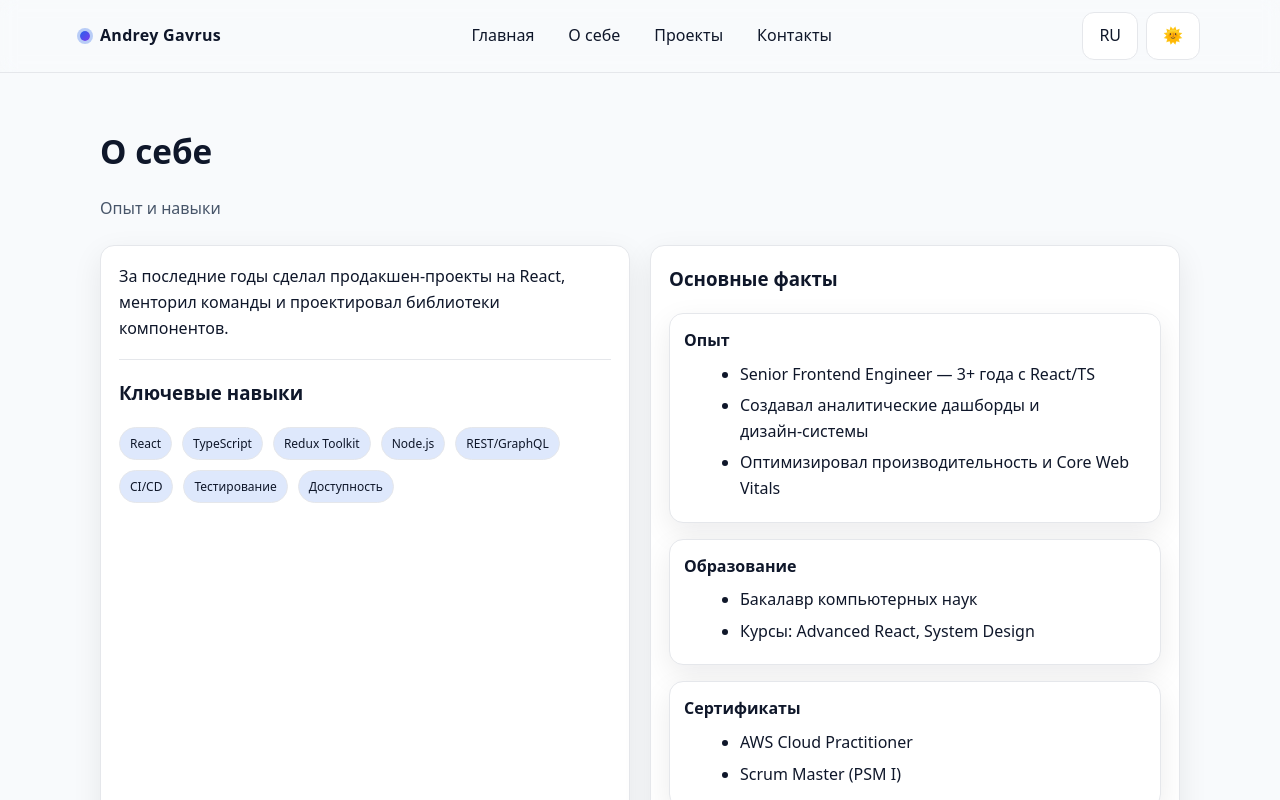
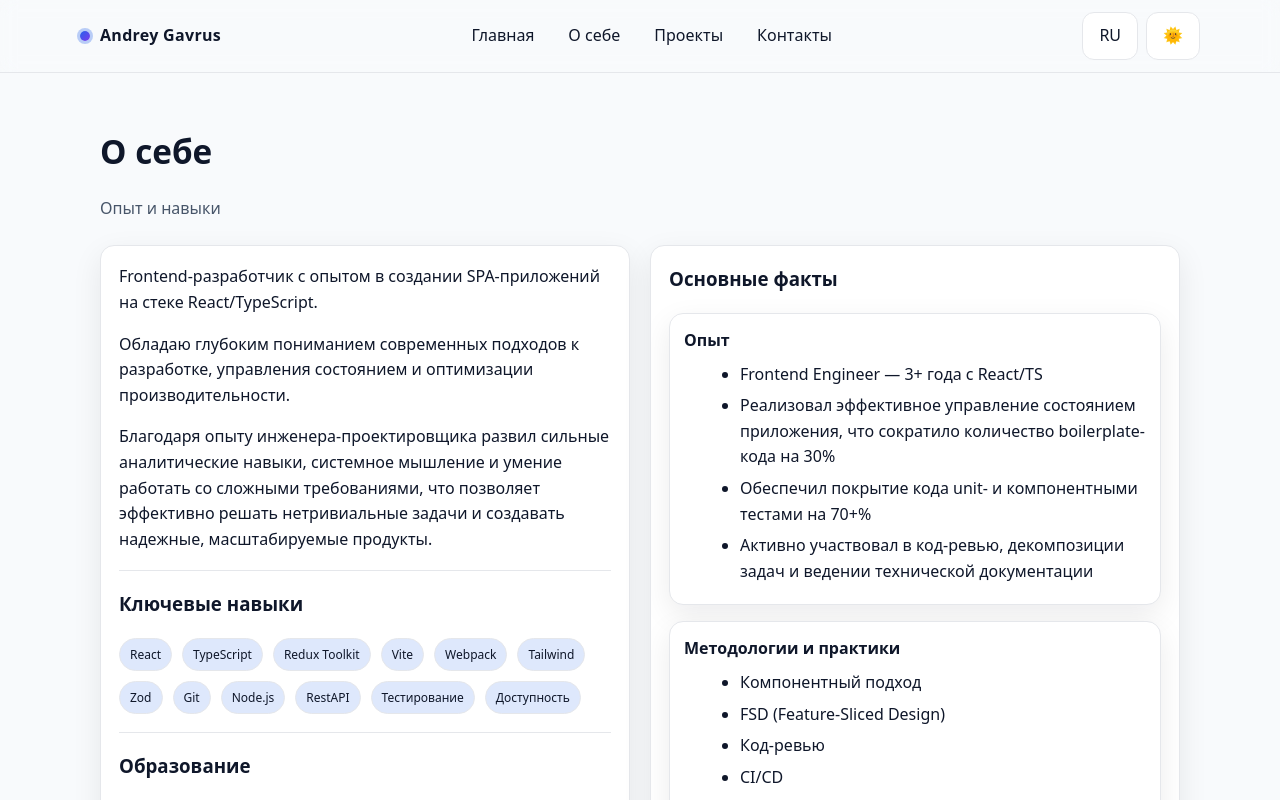
Before and after one commit to AndryGavrus/my-portfolio, a React (Vite) app: page /about in a window 1280 px wide. Shown: the top 800 px of the page. Built offline with nearby package versions, Linux system fonts and the light colour scheme.

Commit message:
Update personal info

```diff
--- a/src/i18n/translations.ts
+++ b/src/i18n/translations.ts
@@ -18,25 +18,27 @@ export const resources = {
       about: {
         title: "About Me",
         subtitle: "Experience & Skills",
-        body: "Over the last years I delivered production React apps, mentored teams, and designed component libraries.",
+        body1: "I am a Frontend-developer with experience in creating SPA applications on the React/TypeScript stack. ",
+        body2: "I have a deep understanding of modern approaches to development, management, and performance optimization.",
+        body3: "Thanks to my experience as a design engineer, I have developed strong analytical skills, systems thinking and the ability to work with complex requirements, which allows him to effectively solve non-trivial tasks and create reliable, scalable products.",
+        education: "Education",
+        educationList: [
+          "Belarusian National Technical University",
+          "Frontend Development Courses "
+        ],
         skillsTitle: "Key Skills",
-        skills: ["React", "TypeScript", "Redux Toolkit", "Node.js", "REST/GraphQL", "CI/CD", "Testing", "Accessibility"],
+        skills: ["React", "TypeScript", "Redux Toolkit", "Vite", "Webpack", "Tailwind", "Zod", "Git",  "Node.js", "RestAPI", "Testing", "Accessibility"],
         infoTitle: "Highlights",
         experience: "Experience",
         experienceList: [
-          "Senior Frontend Engineer — 3+ years with React/TS",
-          "Built analytics dashboards and design systems",
-          "Optimized performance and Core Web Vitals"
+          "Frontend Engineer — 3+ years with React/TS",
+          "Implemented effective application status management, which reduced the amount of boilerplate code by 30%",
+          "Provided 70+% coverage of the code with unit and component tests",
+          "Actively participated in the code review, task decomposition and maintenance of technical documentation"
         ],
-        education: "Education",
-        educationList: [
-          "BSc in Computer Science",
-          "Courses: Advanced React, System Design"
-        ],
-        certificates: "Certificates",
-        certificatesList: [
-          "AWS Cloud Practitioner",
-          "Scrum Master (PSM I)"
+        stack: "Methodologies and practices",
+        stackList: [
+          "Component approach", "FSD (Feature-Sliced Design)", "Code review", "CI/CD", "Adaptive layout", "Cross-browser compatibility"
         ]
       },
       projects: {
@@ -83,25 +85,32 @@ export const resources = {
       about: {
         title: "О себе",
         subtitle: "Опыт и навыки",
-        body: "За последние годы сделал продакшен‑проекты на React, менторил команды и проектировал библиотеки компонентов.",
+        // bodyList: [
+        //   "Frontend-разработчик с опытом в создании SPA-приложений на стеке React/TypeScript.",
+        //   "Обладаю глубоким пониманием современных подходов к разработке, управления состоянием и оптимизации производительности. ",
+        //   "Благодаря опыту инженера-проектировщика развил сильные аналитические навыки, системное мышление и умение работать со сложными требованиями, что позволяет эффективно решать нетривиальные задачи и создавать надежные, масштабируемые продукты.",
+        // ],
+        body1: "Frontend-разработчик с опытом в создании SPA-приложений на стеке React/TypeScript.",
+        body2: "Обладаю глубоким пониманием современных подходов к разработке, управления состоянием и оптимизации производительности. ",
+        body3: "Благодаря опыту инженера-проектировщика развил сильные аналитические навыки, системное мышление и умение работать со сложными требованиями, что позволяет эффективно решать нетривиальные задачи и создавать надежные, масштабируемые продукты.",
+        education: "Образование",
+        educationList: [
+          "Белорусский национальный технический университет",
+          "Курсы по Frontend-разработке"
+        ],
         skillsTitle: "Ключевые навыки",
-        skills: ["React", "TypeScript", "Redux Toolkit", "Node.js", "REST/GraphQL", "CI/CD", "Тестирование", "Доступность"],
+        skills: ["React", "TypeScript", "Redux Toolkit", "Vite", "Webpack", "Tailwind", "Zod", "Git",  "Node.js", "RestAPI", "Тестирование", "Доступность"],
         infoTitle: "Основные факты",
         experience: "Опыт",
         experienceList: [
-          "Senior Frontend Engineer — 3+ года с React/TS",
-          "Создавал аналитические дашборды и дизайн‑системы",
-          "Оптимизировал производительность и Core Web Vitals"
+          "Frontend Engineer — 3+ года с React/TS",
+          " Реализовал эффективное управление состоянием приложения, что сократило количество boilerplate-кода на 30%",
+          "Обеспечил покрытие кода unit- и компонентными тестами на 70+%",
+          "Активно участвовал в код-ревью, декомпозиции задач и ведении технической документации"
         ],
-        education: "Образование",
-        educationList: [
-          "Бакалавр компьютерных наук",
-          "Курсы: Advanced React, System Design"
-        ],
-        certificates: "Сертификаты",
-        certificatesList: [
-          "AWS Cloud Practitioner",
-          "Scrum Master (PSM I)"
+        stack: "Методологии и практики",
+        stackList: [
+          "Компонентный подход", "FSD (Feature-Sliced Design)", "Код-ревью", "CI/CD", "Адаптивная верстка", "Кросс-браузерная совместимость"
         ]
       },
       projects: {
--- a/src/pages/About.tsx
+++ b/src/pages/About.tsx
@@ -5,10 +5,10 @@ import { motion } from 'framer-motion';
 
 export const About: React.FC = () => {
   const { t } = useTranslation();
+  const education = t<string[], any>('about.educationList', { returnObjects: true });
   const skills = t<string[], any>('about.skills', { returnObjects: true });
   const experience = t<string[], any>('about.experienceList', { returnObjects: true });
-  const education = t<string[], any>('about.educationList', { returnObjects: true });
-  const certificates = t<string[], any>('about.certificatesList', { returnObjects: true });
+  const stack = t<string[], any>('about.stackList', { returnObjects: true });
 
   return (
     <Section title={t('about.title')} subtitle={t('about.subtitle')}>
@@ -21,14 +21,23 @@ export const About: React.FC = () => {
           viewport={{ once: true, amount: 0.3 }}
           transition={{ duration: 0.4 }}
         >
-          <p style={{ marginTop: 0 }}>{t('about.body')}</p>
-          <hr className="sep" />
+          <p style={{ marginTop: 0 }}>{t('about.body1')}</p>
+          <p style={{ marginTop: 0 }}>{t('about.body2')}</p>
+          <p style={{ marginTop: 0 }}>{t('about.body3')}</p>
+                        <hr className="sep" />
           <h3 style={{ marginTop: 0 }}>{t('about.skillsTitle')}</h3>
           <div className="badges">
             {skills.map((s) => (
               <span className="badge" key={s}>{s}</span>
             ))}
           </div>
+          <hr className="sep" />
+          <h3 style={{ marginTop: 0 }}>{t('about.education')}</h3>
+              <ul style={{ margin: '8px 0 0 16px' }}>
+                {education.map((item) => (
+                  <li key={item} style={{ marginBottom: 6 }}>{item}</li>
+                ))}
+              </ul>
         </motion.div>
 
         <motion.div
@@ -50,17 +59,9 @@ export const About: React.FC = () => {
               </ul>
             </div>
             <div className="card" style={{ padding: 14 }}>
-              <strong>{t('about.education')}</strong>
+              <strong>{t('about.stack')}</strong>
               <ul style={{ margin: '8px 0 0 16px' }}>
-                {education.map((item) => (
-                  <li key={item} style={{ marginBottom: 6 }}>{item}</li>
-                ))}
-              </ul>
-            </div>
-            <div className="card" style={{ padding: 14 }}>
-              <strong>{t('about.certificates')}</strong>
-              <ul style={{ margin: '8px 0 0 16px' }}>
-                {certificates.map((item) => (
+                {stack.map((item) => (
                   <li key={item} style={{ marginBottom: 6 }}>{item}</li>
                 ))}
               </ul>
--- a/src/pages/Contact.tsx
+++ b/src/pages/Contact.tsx
@@ -49,7 +49,7 @@ export const Contact: React.FC = () => {
     {
       label: i18n.language === 'ru' ? 'Резюме' : 'Resume',
       value: i18n.language === 'ru' ? 'Скачать PDF' : 'Download PDF',
-      href: '/resume.pdf',
+      href: '/.АНДРЕЙ ГАВРУС IT EN.pdf',
       icon: '📄',
     },
   ];
```
Also changed, not shown: 2 other files (tests, documents, lock files or other folders).
